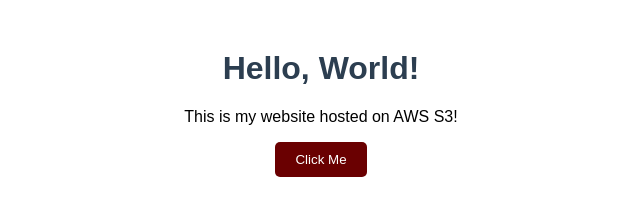
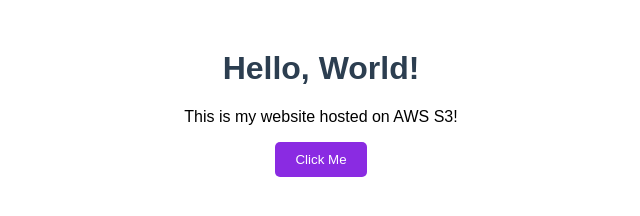
Before and after one commit to Jamie-Scott89/my-aws-website, a plain HTML site: page index.html in a window 1280 px wide. In both pictures the pointer is over the button "Click Me". Shown: the whole page, without its empty margins (319-959 px from the left). Drawn offline with Linux system fonts and the light colour scheme.

Commit message:
changes from laptop

```diff
--- a/styles.css
+++ b/styles.css
@@ -18,5 +18,5 @@ body {
   }
 
   button:hover {
-    background-color: #6a0001;
+    background-color: blueviolet;
   }
```
